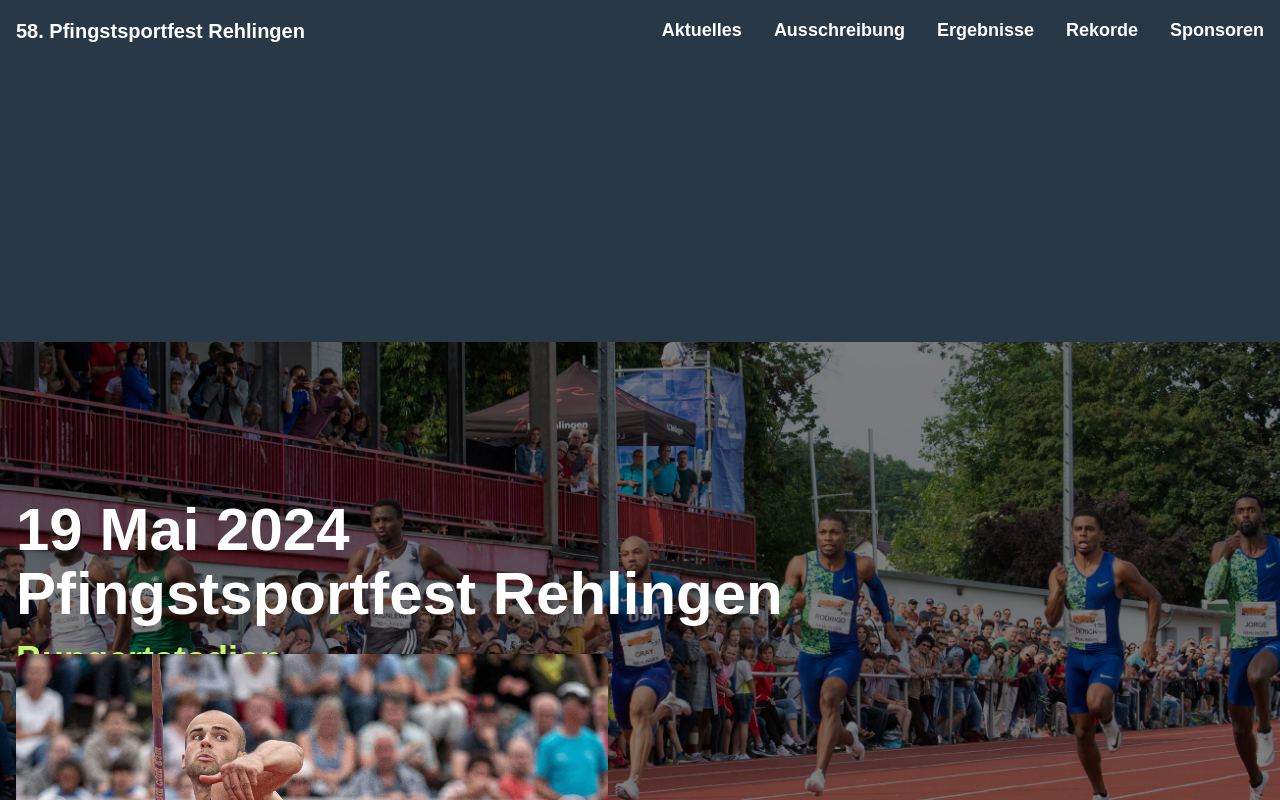
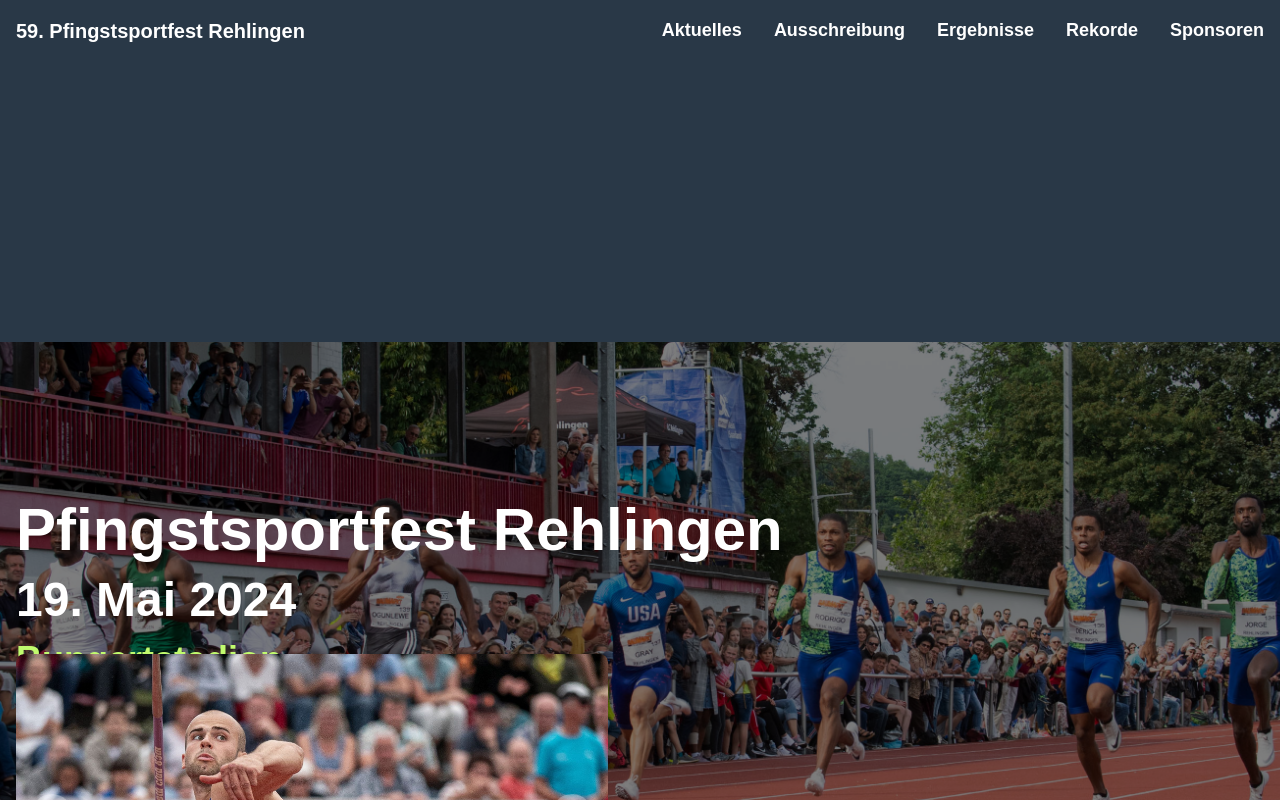
Before and after one commit to lcrehlingen/pfingstsportfest.de, a Next.js app: page / in a window 1280 px wide. Built offline with nearby package versions, Linux system fonts and the light colour scheme; a web font is replaced by a local one.

Commit message:
update edition data

```diff
--- a/src/app/page.tsx
+++ b/src/app/page.tsx
@@ -3,15 +3,16 @@ import Sponsors from "@/components/Sponsors";
 import Live from "@/components/cta/Live";
 import Weltklasse from "@/components/cta/Weltklasse";
 import WorldAthletics from "@/components/cta/WorldAthletics";
+import { TITLE, EDITION_DATE } from "@/data";
 import { Metadata } from "next";
 import type { Event, WithContext } from "schema-dts";
 
 const eventSchema: WithContext<Event> = {
   "@context": "https://schema.org",
   "@type": "Event",
-  name: "58. Pfingstsportfest Rehlingen",
-  startDate: "2019-07-20T16:00:00-02:00",
-  endDate: "2021-05-28T19:15-02:00",
+  name: TITLE,
+  startDate: new Date(EDITION_DATE).toISOString().split('T')[0],
+  endDate: new Date(EDITION_DATE).toISOString().split('T')[0],
   eventStatus: "https://schema.org/EventScheduled",
   eventAttendanceMode: "https://schema.org/OfflineEventAttendanceMode",
   location: {
@@ -52,7 +53,7 @@ export async function generateMetadata(): Promise<Metadata> {
     : "http://localhost:3000";
   const description =
     "🚀 Weltmeister, Olympiasieger oder Europameister - am Pfingstwochenende wird das Bungertstadion jedes Jahr zum Schauplatz für nationale und internationale Spitzenathleten.";
-  const title = "58. Pfingstsportfest Rehlingen";
+  const title = TITLE
   const image = {
     url: url + "/og-image.png",
     width: 1920,
--- a/src/components/Hero.tsx
+++ b/src/components/Hero.tsx
@@ -1,6 +1,7 @@
 import Image from "next/image";
 import background from "../../public/background.jpeg";
 import Link from "next/link";
+import { EDITION_DATE } from "@/data";
 
 export default function Hero() {
   return (
@@ -25,12 +26,16 @@ export default function Hero() {
         <div className="absolute w-full">
           <div className="mx-auto max-w-screen-xl px-4 2xl:px-0 flex flex-col gap-4">
             <div>
-              <div className="flex flex-col gap-1">
-                <h2 className="whitespace-nowrap font-wa-headline text-5xl font-semibold text-white md:text-6xl">
-                  19 Mai 2024
-                </h2>
-                <h2 className="font-wa-headline text-5xl font-semibold text-white md:text-6xl">
+              <div className="flex flex-col gap-4">
+                <h1 className="whitespace-nowrap font-wa-headline text-5xl font-semibold text-white md:text-6xl">
                   Pfingstsportfest Rehlingen
+                </h1>
+                <h2 className="whitespace-nowrap font-wa-headline text-4xl font-semibold text-white md:text-5xl">
+                  {new Date(EDITION_DATE).toLocaleDateString("de-DE", {
+                    year: "numeric",
+                    month: "long",
+                    day: "numeric",
+                  })}
                 </h2>
               </div>
               <a
--- a/src/components/Navbar.tsx
+++ b/src/components/Navbar.tsx
@@ -4,6 +4,7 @@ import Link from "next/link";
 import { useEffect, useState } from "react";
 import OutsideClickHandler from "./OutsideClickHandler";
 import { usePathname } from "next/navigation";
+import { TITLE } from "@/data";
 
 export default function Navbar() {
   const links = [
@@ -34,7 +35,7 @@ export default function Navbar() {
               href="/"
               className="self-center whitespace-nowrap font-wa-headline text-xl font-semibold"
             >
-              58. Pfingstsportfest Rehlingen
+              {TITLE}
             </Link>
             <button
               className="flex items-center rounded-lg p-2 text-sm text-gray-500 md:hidden"
--- /dev/null
+++ b/src/data.ts
@@ -0,0 +1,3 @@
+export const EDITION = 59;
+export const EDITION_DATE = '2024-05-19';
+export const TITLE = `${EDITION}. Pfingstsportfest Rehlingen`
```
